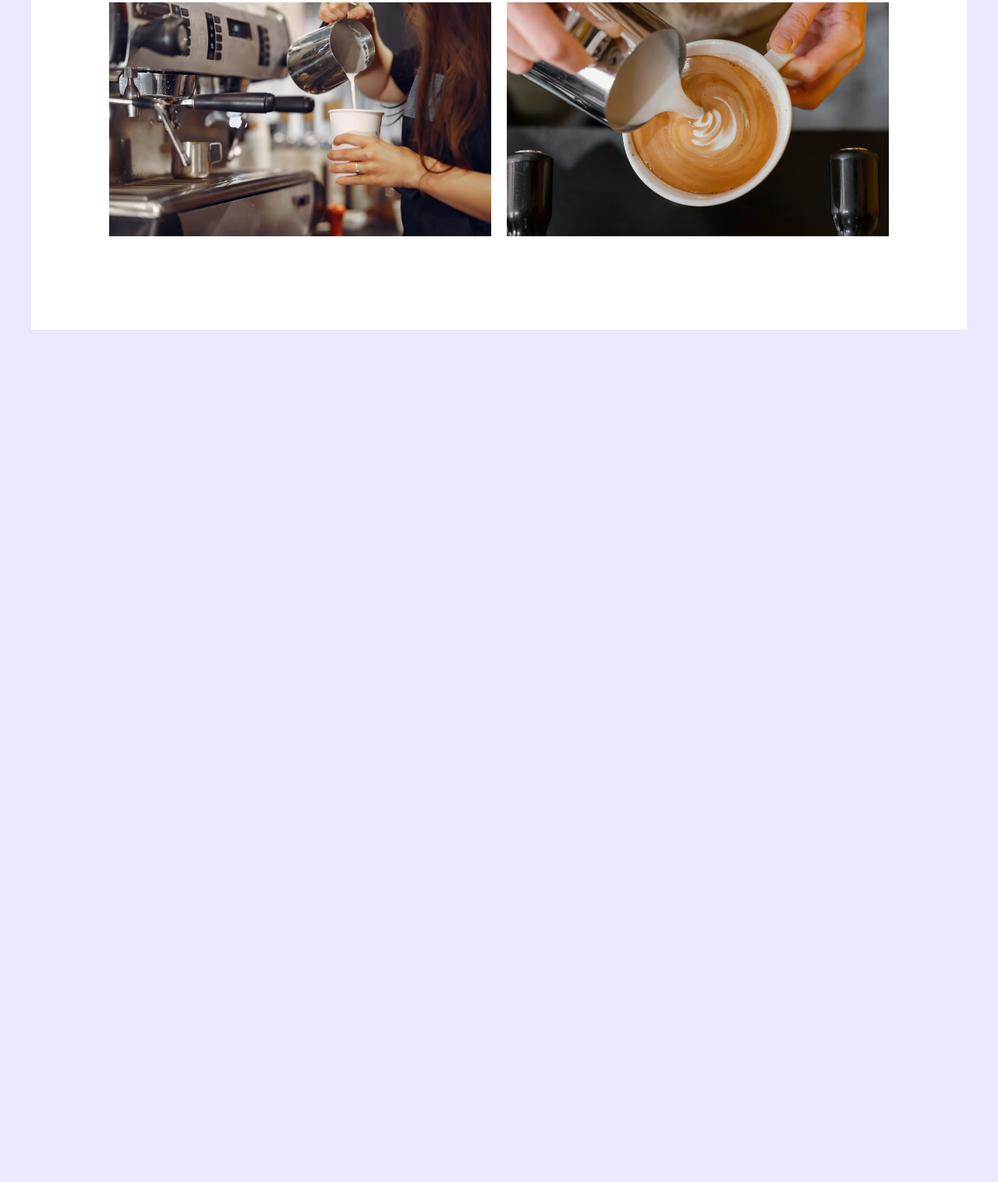
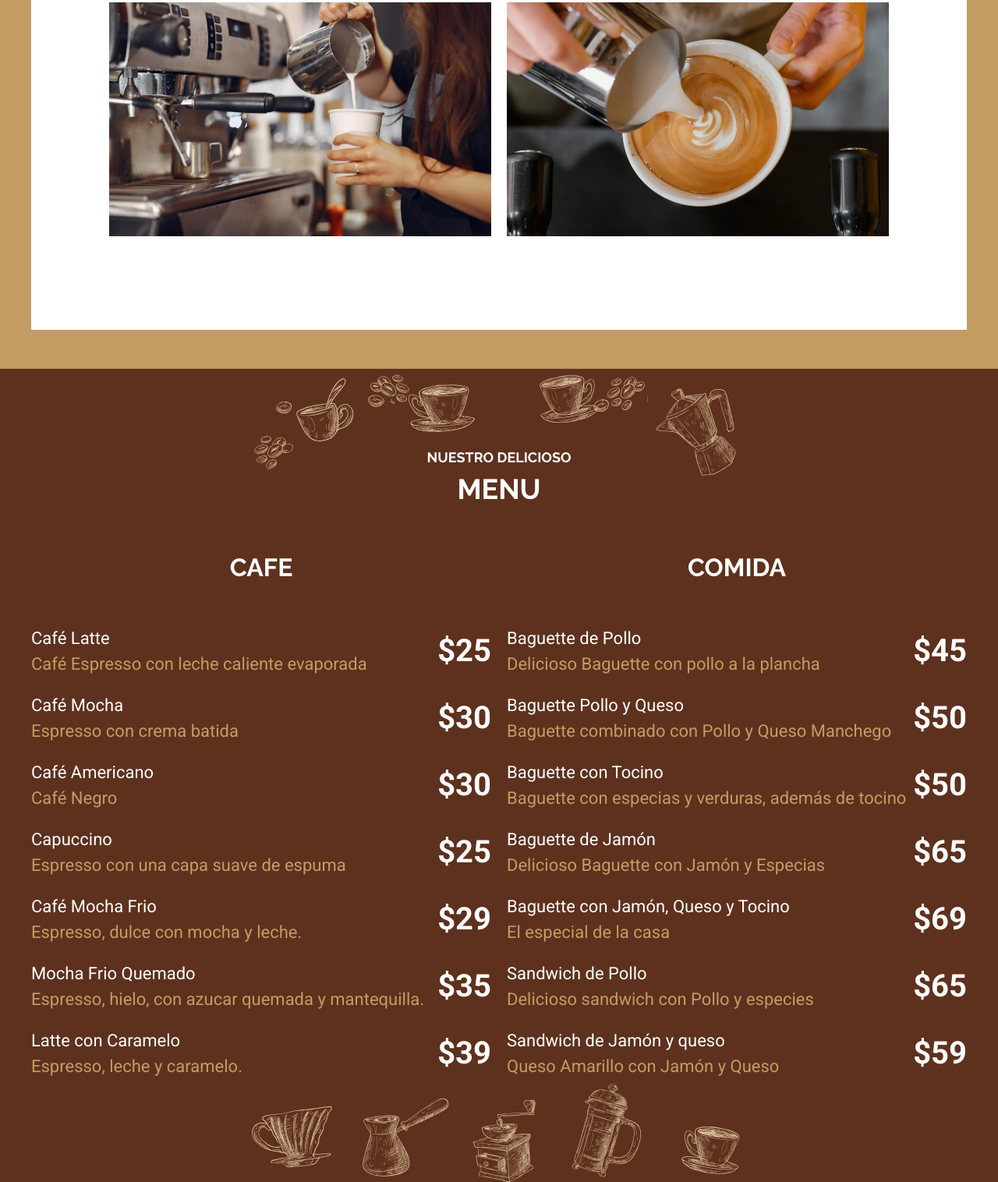
Before and after one commit to Ernesferre/Cafeteria, a website: page index.html in a window 1280 px wide. Shown: the part 2830-4346 px from the top of the page at 78% size. Before the commit the page ends 3253 px from the top, so only its background shows below. Drawn offline with Linux system fonts and the light colour scheme; a web font is replaced by a local one.

Commit message:
incorporando el menu inferior

```diff
--- a/index.html
+++ b/index.html
@@ -105,5 +105,84 @@
                 </div>
         </section>
     </main>
+
+    <section class="nuestro-menu">
+        <h2> <span> Nuestro delicioso</span> Menu</h2>
+
+        <div class="contenedor grid-menu">
+
+            <section class="menu cafe">
+                <h3>Cafe</h3>
+                <ul>
+                    <li>
+                        <p>Café Latte<span>Café Espresso con leche caliente evaporada</span> </p> </p>
+                        <p class="precio">$25</p>
+                    </li>
+                    <li>
+                        <p>Café Mocha <span>Espresso con crema batida</span> </p>
+                        <p class="precio">$30</p>
+                    </li>
+                    <li>
+                        <p>Café Americano <span>Café Negro</span> </p>
+                        <p class="precio">$30</p>
+                    </li>
+                    <li>
+                        <p>Capuccino<span>Espresso con una capa suave de espuma</span> </p>
+                        <p class="precio">$25</p>
+                    </li>
+                    <li>
+                        <p>Café Mocha Frio<span>Espresso, dulce con mocha y leche.</span> </p>
+                        <p class="precio">$29</p>
+                    </li>
+                    <li>
+                        <p>Mocha Frio Quemado<span>Espresso, hielo, con azucar quemada y mantequilla.</span> </p>
+                        <p class="precio">$35</p>
+                    </li>
+                    <li>
+                        <p>Latte con Caramelo<span>Espresso, leche y caramelo.</span> </p>
+                        <p class="precio">$39</p>
+                    </li>
+                </ul>
+            </section>
+
+
+            <section class="menu comida">
+                <h3>Comida</h3>
+                <ul>
+                    <li>
+                        <p>Baguette de Pollo <span>Delicioso Baguette con pollo a la plancha</span> </p>
+                        <p class="precio">$45</p>
+                    </li>
+                    <li>
+                        <p>Baguette Pollo y Queso <span>Baguette combinado con Pollo y Queso Manchego</span> </p>
+                        <p class="precio">$50</p>
+                    </li>
+                    <li>
+                        <p>Baguette con Tocino<span>Baguette con especias y verduras, además de tocino</span> </p>
+                        <p class="precio">$50</p>
+                    </li>
+                    <li>
+                        <p>Baguette de Jamón<span>Delicioso Baguette con Jamón y Especias</span> </p>
+                        <p class="precio">$65</p>
+                    </li>
+                    <li>
+                        <p>Baguette con Jamón, Queso y Tocino<span>El especial de la casa</span> </p>
+                        <p class="precio">$69</p>
+                    </li>
+                    <li>
+                        <p>Sandwich de Pollo<span>Delicioso sandwich con Pollo y especies</span> </p>
+                        <p class="precio">$65</p>
+                    </li>
+                    <li>
+                        <p>Sandwich de Jamón y queso<span>Queso Amarillo con Jamón y Queso</span> </p>
+                        <p class="precio">$59</p>
+                    </li>
+                </ul>
+            </section>
+
+        </div>
+    </section>
+
+
 </body>
 </html>
--- a/src/scss/base/_globales.scss
+++ b/src/scss/base/_globales.scss
@@ -12,7 +12,7 @@ html {
 body {
     font-family: v.$fuenteSecundaria;
     font-size: 6rem;
-    background-color: v.$cafeClaro ;
+    background-color: v.$secundario ;
 
 }
 
--- a/src/scss/inicio/_index.scss
+++ b/src/scss/inicio/_index.scss
@@ -1,3 +1,4 @@
 @forward 'contenido' ;
 @forward 'iconos';
 @forward 'galeria';
+@forward 'menu';
--- /dev/null
+++ b/src/scss/inicio/_menu.scss
@@ -0,0 +1,68 @@
+@use 'base/variables' as v;
+@use 'base/mixins' as m;
+
+
+.nuestro-menu {
+    background-image: url(../img/menu_arriba.svg), url(../img/menu_abajo.svg), linear-gradient(to top, v.$primario, v.$primario);
+    background-repeat: no-repeat;
+    background-position: center 5rem, center 92%;
+    padding: 15rem 2rem 20rem 2rem;
+    background-size: 200%;
+
+    @include m.tablet {
+        padding: 15rem 0 20rem 0;
+        background-size: 100%;
+
+    }
+
+    @include m.desktop {
+        background-size: 50%, 50%, 100%;
+
+    }
+
+    h2 {
+        color: white;
+
+        &::after {
+            display: none;
+        }
+
+
+        span {
+            color: white;
+        }
+    }
+}
+
+.grid-menu {
+    @include m.tablet {
+         @include m.grid(2,2rem)
+    }
+}
+
+.menu {
+    h3 {
+        color: white;
+    }
+    li {
+        display: flex;
+        justify-content: space-between;
+        align-items: center;
+
+        p {
+            color: white;
+            font-size: 2.2rem ;
+            line-height: 1.5;
+            margin: 0 0 2rem 0;
+            span {
+                display: block;
+                color: v.$secundario;
+            }
+        }
+        .precio {
+            font-size: 4rem;
+            font-weight: 700;
+        }
+
+    }
+}
```
Also changed, not shown: build/css/app.css.
